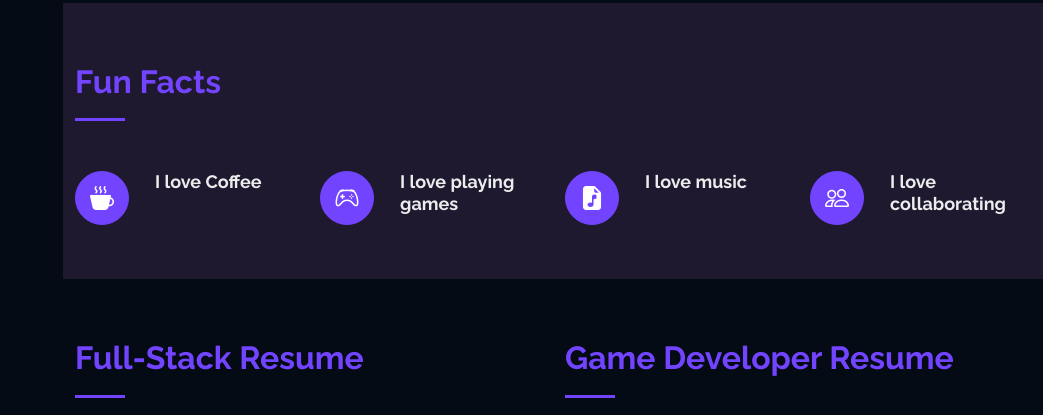
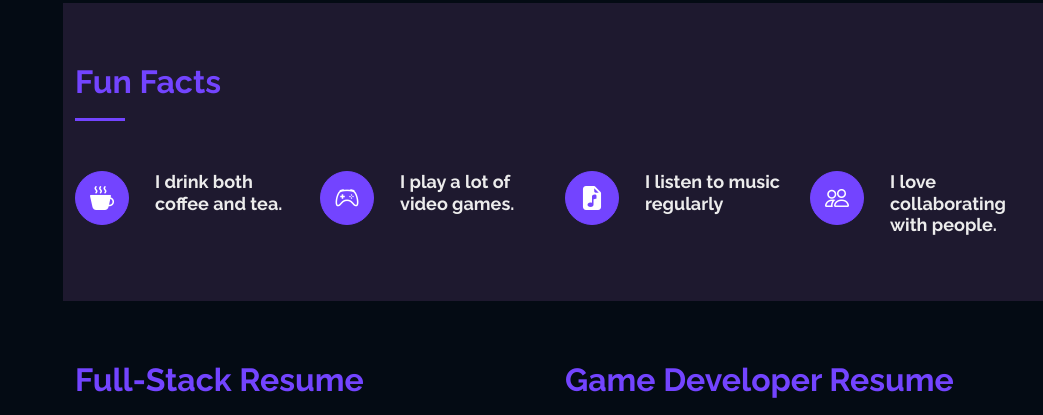
Before and after one commit to suryanshsingh2001/Suryansh-Portfolio, a plain HTML site: page index.html in a window 1280 px wide. Shown: the part 1369-1784 px from the top of the page, without its empty margins (237-1280 px from the left). Drawn offline with nearby package versions, Linux system fonts and the light colour scheme.

Commit message:
Change the fun facts

```diff
--- a/index.html
+++ b/index.html
@@ -195,20 +195,20 @@
         <div class="row">
           <div class="col-lg-3 col-md-6 icon-box" data-aos="fade-up">
             <div class="icon"><i class="bi bi-cup-hot-fill"></i></div>
-            <h3 class="title">I love Coffee</h3>
+            <h3 class="title">I drink both coffee and tea.</h3>
 
           </div>
           <div class="col-lg-3 col-md-6 icon-box" data-aos="fade-up" data-aos-delay="100">
             <div class="icon"><i class="bi bi-controller"></i></div>
-            <h5 class="title">I love playing games</h5>
+            <h5 class="title">I play a lot of video games.</h5>
           </div>
           <div class="col-lg-3 col-md-6 icon-box" data-aos="fade-up" data-aos-delay="200">
             <div class="icon"><i class="bi bi-file-earmark-music-fill"></i></div>
-            <h4 class="title">I love music</h4>
+            <h4 class="title">I listen to music regularly</h4>
           </div>
           <div class="col-lg-3 col-md-6 icon-box" data-aos="fade-up" data-aos-delay="300">
             <div class="icon"><i class="bi bi-people"></i></div>
-            <h4 class="title">I love collaborating</h4>
+            <h4 class="title">I love collaborating with people.</h4>
           </div>
 
 
```
